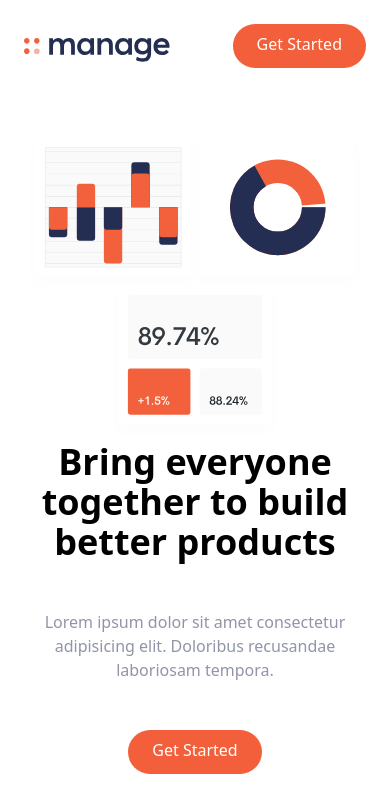
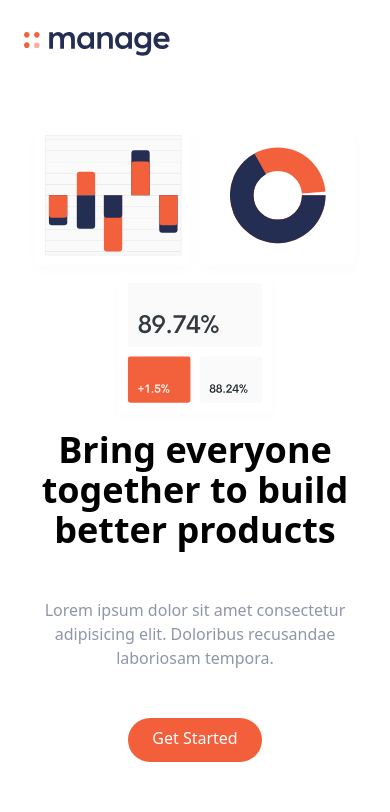
Before and after one commit to rajesh-mondal/manage-landing-tailwind, a website: page index.html in a window 390 px wide. Drawn offline with Linux system fonts and the light colour scheme.

Commit message:
get started button hide from menu for small devices

```diff
--- a/index.html
+++ b/index.html
@@ -25,7 +25,7 @@
                 <a href="#" class="hover:text-darkGrayishBlue">Community</a>
             </div>
             <!-- Button -->
-            <a href="" class="p-3 px-6 pt-2 text-white bg-brightRed rounded-full baseline hover:bg-brightRedLight">Get Started</a>
+            <a href="" class="hidden p-3 px-6 pt-2 text-white bg-brightRed rounded-full baseline hover:bg-brightRedLight md:block">Get Started</a>
         </div>
     </nav>
     <!-- Hero Section -->
```
Also changed, not shown: css/main.css.
